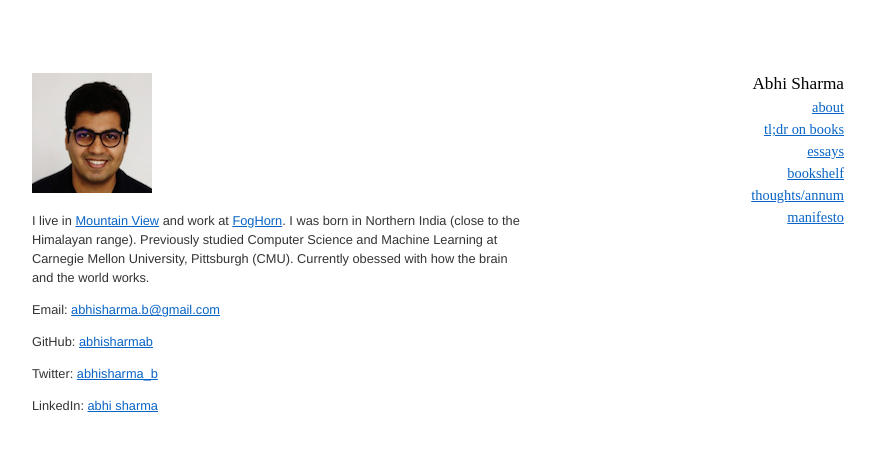
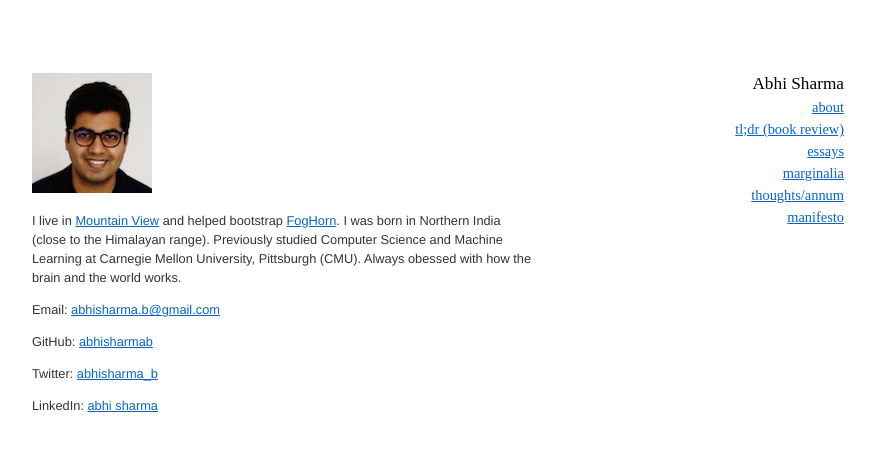
Before and after one commit to abhisharmab/abhisharmab.github.io, a Jekyll site: the page built from about/index.md, in a window 1280 px wide. Shown: the top 451 px of the page, without its empty margins (192-1067 px from the left). Built offline with Jekyll 4.4.1, drawn with Linux system fonts in a browser that asks for light colours.

Commit message:
marginalia begins

```diff
--- a/_layouts/default.html
+++ b/_layouts/default.html
@@ -10,9 +10,9 @@
         <ul>
           <li class="main">Abhi Sharma</li>
           <li><a href="/about">about</a></li>
-          <li><a href="/bookreviews">tl;dr on books</a></li>
+          <li><a href="/bookreviews">tl;dr (book review)</a></li>
           <li><a href="/essays">essays</a></li>
-          <li><a href="/bookshelf">bookshelf</a></li>
+          <li><a href="/marginalia">marginalia</a></li>
           <li><a href="/thoughts">thoughts/annum</a></li>
           <li><a href="/manifesto">manifesto</a></li>
         </ul>
--- a/about/index.md
+++ b/about/index.md
@@ -5,7 +5,8 @@ title: About
 
 ![](/assets/abhi.png)
 
-I live in [Mountain View](https://en.wikipedia.org/wiki/Mountain_View,_California) and work at [FogHorn](https://www.foghorn.io/). I was born in Northern India (close to the Himalayan range). Previously studied Computer Science and Machine Learning at Carnegie Mellon University, Pittsburgh (CMU). Currently obessed with how the brain and the world works.
+I live in [Mountain View](https://en.wikipedia.org/wiki/Mountain_View,_California) and helped bootstrap
+[FogHorn](https://www.foghorn.io/). I was born in Northern India (close to the Himalayan range). Previously studied Computer Science and Machine Learning at Carnegie Mellon University, Pittsburgh (CMU). Always obessed with how the brain and the world works.
 
 
 Email: [abhisharma.b@gmail.com](mailto:abhisharma.b@gmail.com)
```
Also changed, not shown: bookreviews/index.md (deleted, +0 -7 lines), marginalia/_posts/2019-06-23-secrets-of-sand-hill-road.md (added, +9 -0 lines), marginalia/index.md (added, +13 -0 lines), 1 other file.
